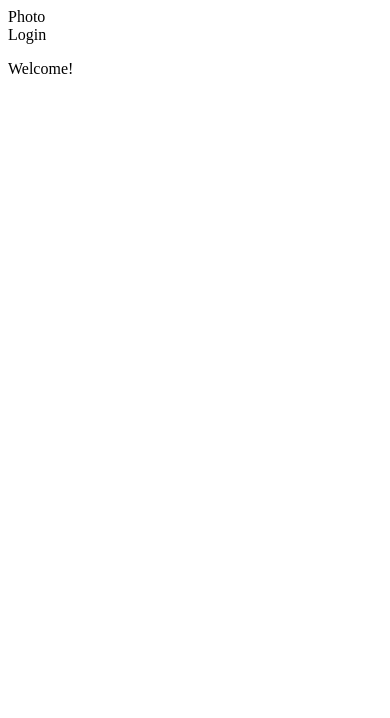
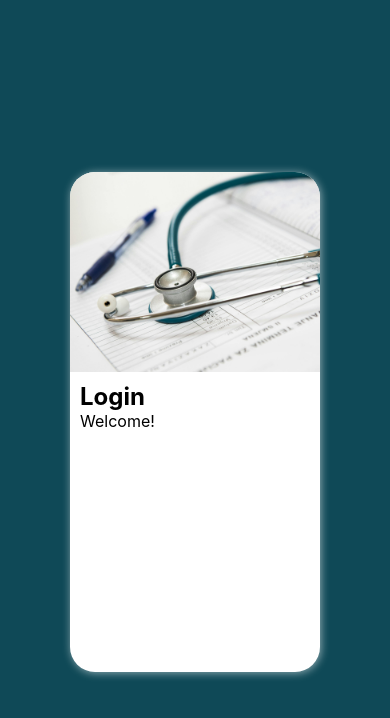
Before and after one commit to MeJohnGabriel/Projeto-login, a plain HTML site: page index.html in a window 390 px wide. Drawn offline with Linux system fonts and the light colour scheme.

Commit message:
mobile first projeto tela de login

```diff
--- a/estilos/style.css
+++ b/estilos/style.css
@@ -8,3 +8,51 @@ FOLLOW IMAGE
 ->
 ->
 */
+
+* {
+  font-family: -apple-system, BlinkMacSystemFont, "Segoe UI", Roboto, Oxygen,
+    Ubuntu, Cantarell, "Open Sans", "Helvetica Neue", sans-serif;
+  padding: 0;
+  margin: 0;
+  box-sizing: border-box;
+}
+
+body,
+html {
+  background-color: #0f4957;
+  color: black;
+  height: 100vh;
+  width: 100vw;
+}
+
+main {
+  position: relative;
+  height: 100vh;
+  width: 100vw;
+}
+
+section#login {
+  display: block;
+  position: absolute;
+  top: 50%;
+  left: 50%;
+  transform: translate(-50%, -50%);
+  overflow: hidden;
+  background-color: white;
+  width: 250px;
+  height: 500px;
+  border-radius: 25px;
+  box-shadow: 1px 1px 8px rgba(255, 255, 255, 0.548);
+}
+
+section#login > div#image {
+  display: block;
+  background: url(../images/hospital.jpg) no-repeat;
+  background-size: cover;
+  height: 200px;
+  /* border-radius: 25px 25px 0px 0px; */
+}
+
+section#login div#forms {
+  padding: 10px;
+}
--- a/index.html
+++ b/index.html
@@ -9,9 +9,9 @@
   <body>
     <main>
       <section id="login">
-        <div id="image">Photo</div>
+        <div id="image"></div>
         <div id="forms">
-          Login
+          <h1>Login</h1>
           <p>Welcome!</p>
           <form action="login.js" method="post"></form>
         </div>
```
Also changed, not shown: 1 other file.
